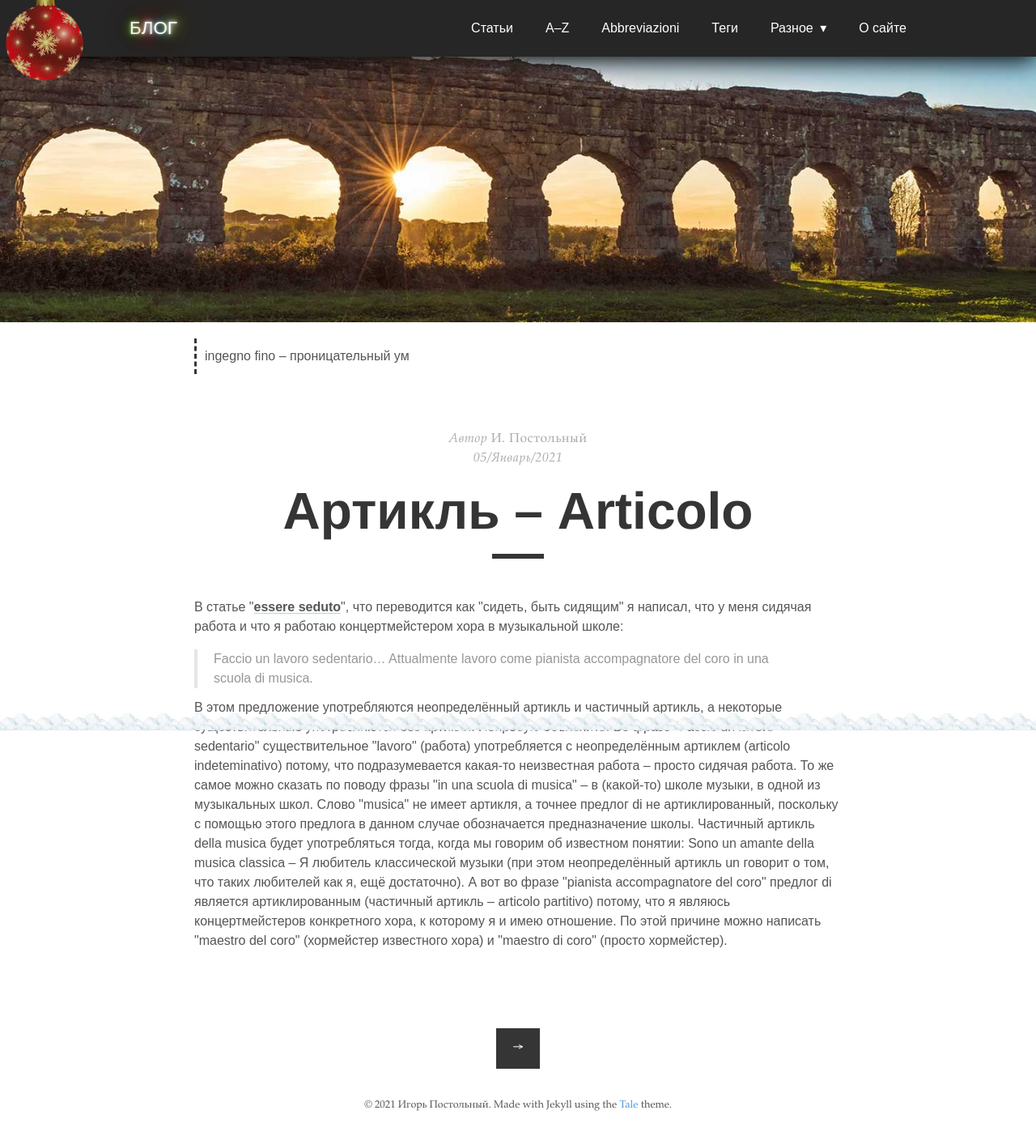
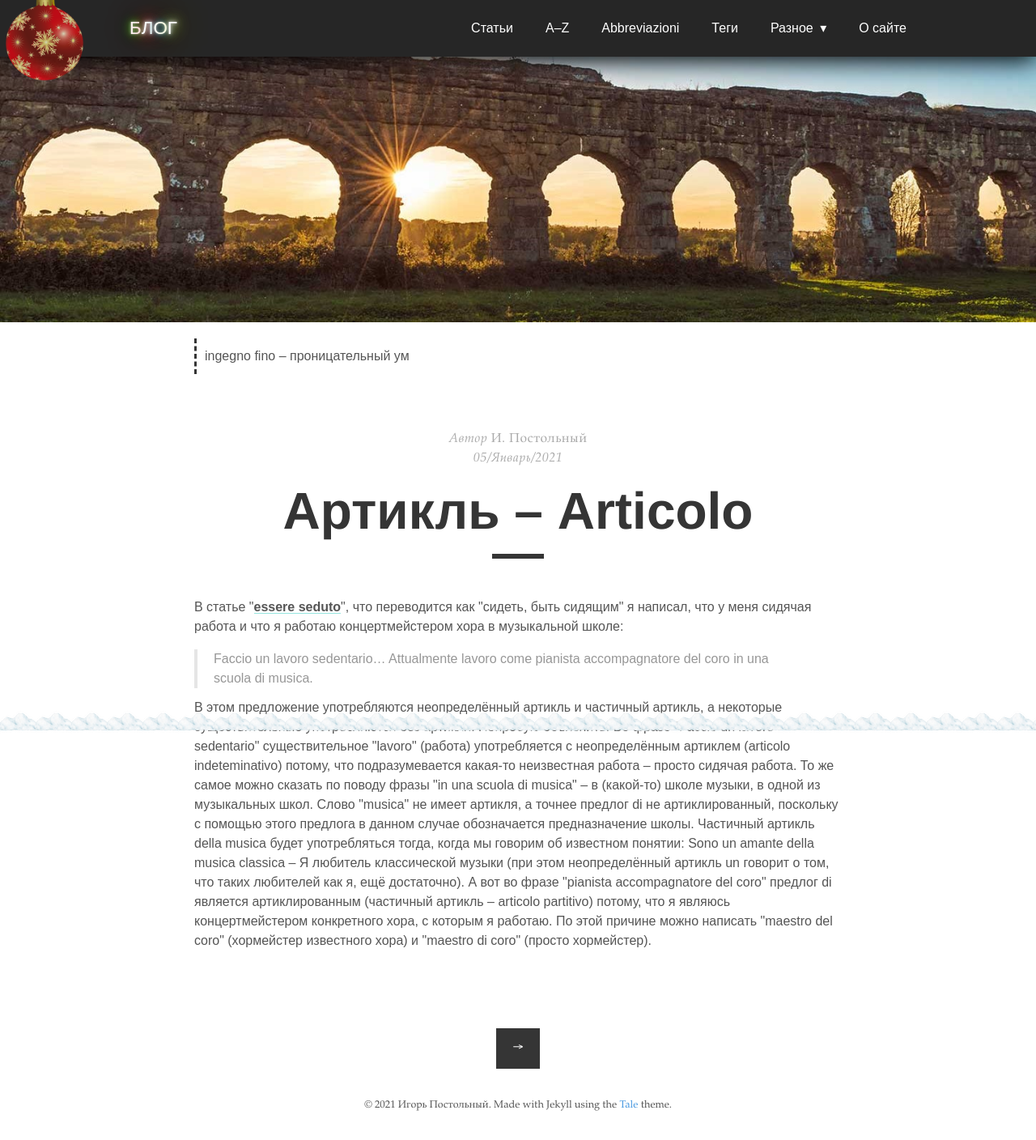
Before and after one commit to postolny/postolny.github.io, a Jekyll site: the page built from _posts/2021-01-05-articolo.md, in a window 1280 px wide. Shown: the whole page at 81% size. Built offline with Jekyll 4.4.1, drawn with Linux system fonts in a browser that asks for light colours; nearby versions of some CDN libraries.

Commit message:
Update 2021-01-05-articolo.md

```diff
--- a/_posts/2021-01-05-articolo.md
+++ b/_posts/2021-01-05-articolo.md
@@ -12,4 +12,4 @@ tags: Грамматика
 
 > Faccio un lavoro sedentario... Attualmente lavoro come pianista accompagnatore del coro in una scuola di musica.
 
-В этом предложение употребляются неопределённый артикль и частичный артикль, а некоторые существительные употребляются без артикля. Попробую объяснить. Во фразе "Faccio un lavoro sedentario" существительное "lavoro" (работа) употребляется с неопределённым артиклем (articolo indeteminativo) потому, что подразумевается какая-то неизвестная работа – просто сидячая работа. То же самое можно сказать по поводу фразы "in una scuola di musica" – в (какой-то) школе музыки, в одной из музыкальных школ. Слово "musica" не имеет артикля, а точнее предлог di не артиклированный, поскольку с помощью этого предлога в данном случае обозначается предназначение школы. Частичный артикль della musica будет употребляться тогда, когда мы говорим об известном понятии: Sono un amante della musica classica – Я любитель классической музыки (при этом неопределённый артикль un говорит о том, что таких любителей как я, ещё достаточно). А вот во фразе "pianista accompagnatore del coro" предлог di является артиклированным (частичный артикль – articolo partitivo) потому, что я являюсь концертмейстеров конкретного хора, к которому я и имею отношение. По этой причине можно написать "maestro del coro" (хормейстер известного хора) и "maestro di coro" (просто хормейстер).
+В этом предложение употребляются неопределённый артикль и частичный артикль, а некоторые существительные употребляются без артикля. Попробую объяснить. Во фразе "Faccio un lavoro sedentario" существительное "lavoro" (работа) употребляется с неопределённым артиклем (articolo indeteminativo) потому, что подразумевается какая-то неизвестная работа – просто сидячая работа. То же самое можно сказать по поводу фразы "in una scuola di musica" – в (какой-то) школе музыки, в одной из музыкальных школ. Слово "musica" не имеет артикля, а точнее предлог di не артиклированный, поскольку с помощью этого предлога в данном случае обозначается предназначение школы. Частичный артикль della musica будет употребляться тогда, когда мы говорим об известном понятии: Sono un amante della musica classica – Я любитель классической музыки (при этом неопределённый артикль un говорит о том, что таких любителей как я, ещё достаточно). А вот во фразе "pianista accompagnatore del coro" предлог di является артиклированным (частичный артикль – articolo partitivo) потому, что я являюсь концертмейстером конкретного хора, с которым я работаю. По этой причине можно написать "maestro del coro" (хормейстер известного хора) и "maestro di coro" (просто хормейстер).
```
